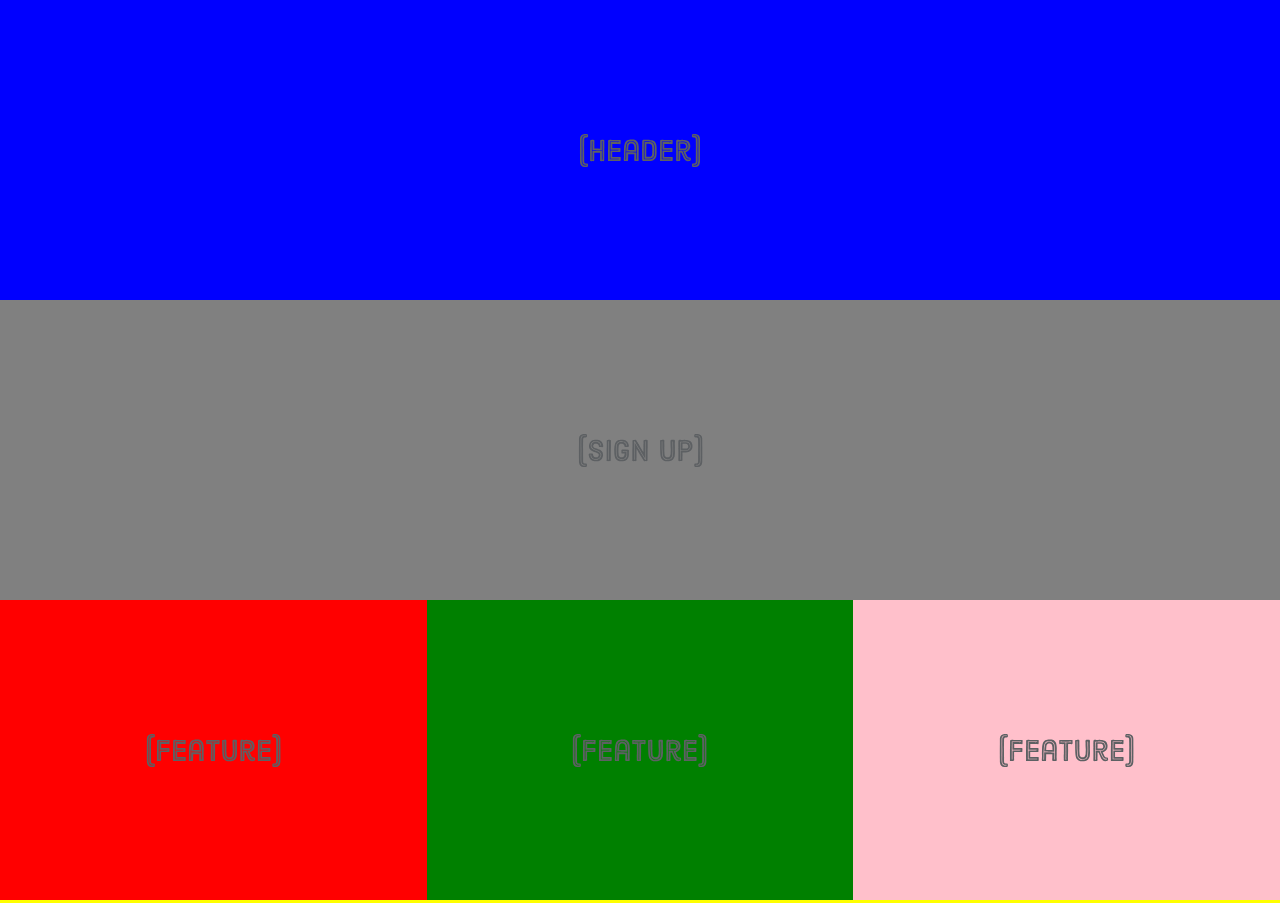
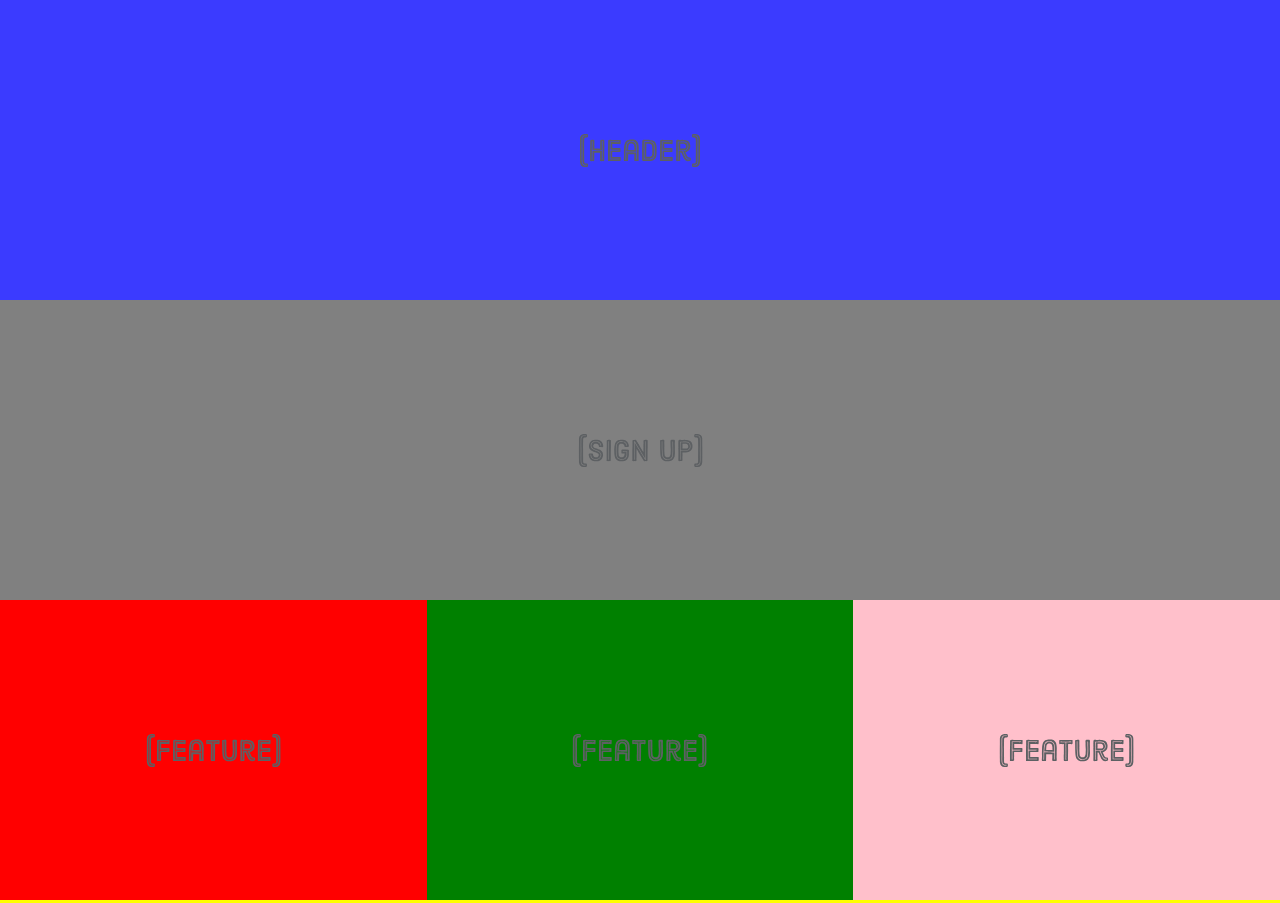
Before and after one commit to amarcatovic/web-dizajn-2022, a plain HTML site: page Vjezbe 2/Responsive design/index.html in a window 1280 px wide. Shown: the top 903 px of the page. Drawn offline with Linux system fonts and the light colour scheme.

Commit message:
update header background color

```diff
--- a/Vjezbe 2/Responsive design/styles.css
+++ b/Vjezbe 2/Responsive design/styles.css
@@ -17,7 +17,7 @@
 }
 
 .header {
-    background-color: blue;
+    background-color: rgb(59, 59, 255);
 }
 
 .content {
```
